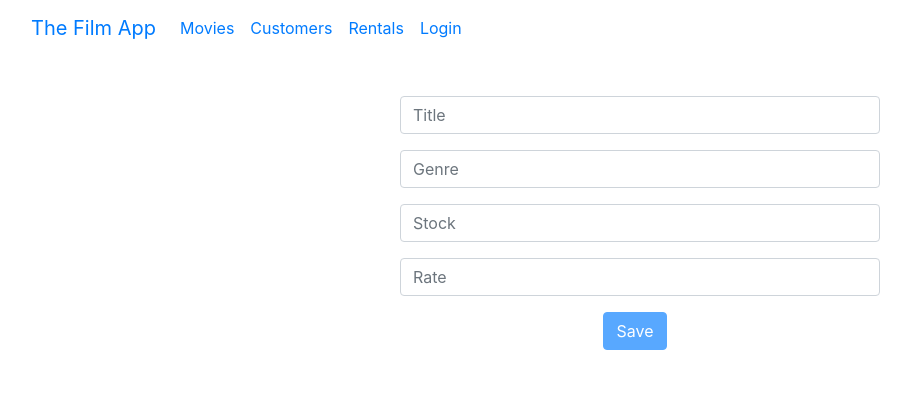
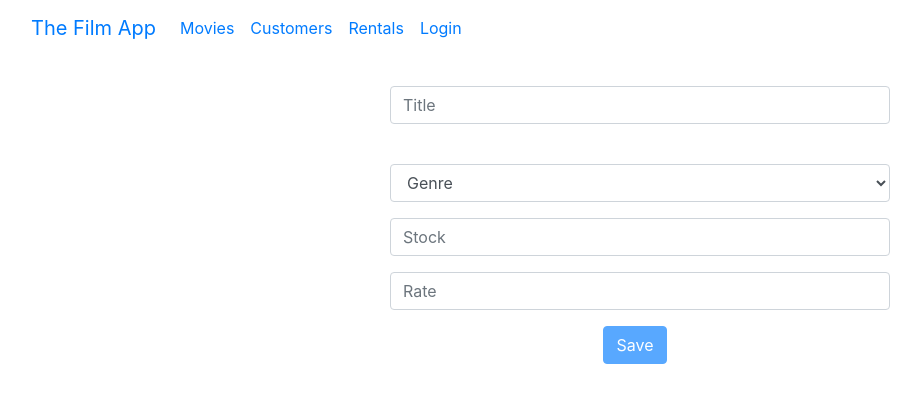
Before and after one commit to anishdass/Vidly, a React (Create React App) app: page /movies/new in a window 1280 px wide. Shown: the top 402 px of the page, without its empty margins (0-921 px from the left). Built offline with nearby package versions, Linux system fonts and the light colour scheme.

Commit message:
Added a movie form

```diff
--- a/public/index.html
+++ b/public/index.html
@@ -2,13 +2,12 @@
 <html lang="en">
   <head>
     <meta charset="utf-8" />
-    <link rel="icon" href="%PUBLIC_URL%/favicon.ico" />
+    <link rel="icon" type="image/png" href="%PUBLIC_URL%/logo.png" />
     <meta name="viewport" content="width=device-width, initial-scale=1" />
     <meta name="theme-color" content="#000000" />
     <meta
       name="description"
-      content="Web site created using create-react-app"
-    />
+      content="Web site created using create-react-app" />
     <link rel="apple-touch-icon" href="%PUBLIC_URL%/logo192.png" />
     <!--
       manifest.json provides metadata used when your web app is installed on a
--- a/src/component/common/form.jsx
+++ b/src/component/common/form.jsx
@@ -1,6 +1,7 @@
 import React, { Component } from "react";
 import Joi from "joi-browser";
 import Input from "./input";
+import Select from "./select";
 
 class Form extends Component {
   state = {
@@ -60,6 +61,19 @@ class Form extends Component {
     );
   }
 
+  renderSelect(name, label, options) {
+    const { data, errors } = this.state;
+    return (
+      <Select
+        name={name}
+        vaue={data[name]}
+        options={options}
+        onChange={this.handleChange}
+        error={errors[name]}
+      />
+    );
+  }
+
   renderInput(name, label) {
     const { data, errors } = this.state;
     return (
@@ -68,8 +82,8 @@ class Form extends Component {
         value={data[name]}
         placeholder={label}
         onChange={this.handleChange}
+        error={errors[name]}
         className='form-control'
-        error={errors[name]}
       />
     );
   }
--- /dev/null
+++ b/src/component/common/select.jsx
@@ -0,0 +1,18 @@
+const Select = ({ name, label, options, error, ...rest }) => {
+  return (
+    <div className='form-group custom-form-group'>
+      <label htmlFor={name}>{label}</label>
+      <select name={name} id={name} {...rest} className='form-control'>
+        <option value=''>Genre</option>
+        {options.map((option) => (
+          <option key={option._id} value={option._id}>
+            {option.name}
+          </option>
+        ))}
+      </select>
+      {error && <div className='alert alert-danger'>{error}</div>}
+    </div>
+  );
+};
+
+export default Select;
--- a/src/component/movie-form.jsx
+++ b/src/component/movie-form.jsx
@@ -1,7 +1,8 @@
 import React from "react";
 import Form from "./common/form";
 import Joi from "joi-browser";
-import { Link } from "react-router-dom";
+import { getMovie, saveMovie } from "../services/fakeMovieService";
+import { getGenres } from "../services/fakeGenreService";
 
 class MovieForm extends Form {
   state = {
@@ -13,16 +14,27 @@ class MovieForm extends Form {
   schema = {
     _id: Joi.string(),
     title: Joi.string().required().label("Title"),
-    genreId: Joi.string()
+    genreId: Joi.string().required().label("Genre"),
+    numberInStock: Joi.number()
+      .min(0)
+      .max(100)
       .required()
-      .valid("Comedy", "Action", "Thriller")
-      .label("Genre"),
-    numberInStock: Joi.number().max(10).required().label("Stock"),
-    dailyRentalRate: Joi.number().max(10).required().label("Rate"),
+      .label("Number In Stock"),
+    dailyRentalRate: Joi.number()
+      .min(0)
+      .max(10)
+      .required()
+      .label("Daily Rental Rate"),
   };
 
+  componentDidMount() {
+    let genres = getGenres().filter((genre) => genre.name != "All Genres");
+    this.setState({ genres });
+  }
+
   doSubmit = () => {
-    console.log(this.state);
+    saveMovie(this.state.data);
+    this.props.history.push("/movies");
   };
 
   render() {
@@ -30,9 +42,9 @@ class MovieForm extends Form {
       <div>
         <form onSubmit={this.handleSubmit} className='form'>
           {this.renderInput("title", "Title")}
-          {this.renderInput("genre", "Genre")}
-          {this.renderInput("stock", "Stock")}
-          {this.renderInput("rate", "Rate")}
+          {this.renderSelect("genreId", "Genre", this.state.genres)}
+          {this.renderInput("numberInStock", "Stock")}
+          {this.renderInput("dailyRentalRate", "Rate")}
           {this.renderButton("Save")}
         </form>
       </div>
@@ -41,3 +53,20 @@ class MovieForm extends Form {
 }
 
 export default MovieForm;
+
+//   const movieId = this.props.match.params.id;
+//   if (movieId === "new") return;
+
+//   const movie = getMovie(movieId);
+
+//   this.setState({ data: this.mapToViewModel(movie) });
+// }
+
+// mapToViewModel(movie) {
+//   return {
+//     _id: movie._id,
+//     title: movie.title,
+//     genreId: movie.genre._id,
+//     numberInStock: movie.numberInStock,
+//     dailyRentalRate: movie.dailyRentalRate,
+//   };
--- a/src/component/movies.jsx
+++ b/src/component/movies.jsx
@@ -7,6 +7,7 @@ import FilterBox from "./common/filterbox";
 import MoviesTable from "./moviestable";
 import _ from "lodash";
 import { Link } from "react-router-dom";
+import { saveMovie } from "../services/fakeMovieService";
 
 class Movies extends Component {
   state = {
@@ -85,15 +86,11 @@ class Movies extends Component {
           />
         </div>
         <div className='col'>
-          <button
-            type='add'
-            className='btn btn-primary button-spacing'
-            // onClick={this.handleAddMovies}
-          >
-            <Link to='/movies/new' className='no-underline'>
-              Add new movie
-            </Link>
-          </button>
+          <Link
+            to='/movies/new'
+            className='btn btn-primary button-spacing no-underline'>
+            Add new movie
+          </Link>
           <p>Showing {paginatedMovies.length} movies in the database.</p>
           <MoviesTable
             movies={paginatedMovies}
--- a/src/index.css
+++ b/src/index.css
@@ -23,7 +23,6 @@ code {
 
 .form {
   width: 500px;
-  padding: 10px;
   margin: 20px auto;
   text-align: center;
 }
--- a/src/services/fakeGenreService.js
+++ b/src/services/fakeGenreService.js
@@ -1,11 +1,10 @@
 export const genres = [
-  { _id: "1", name: "All Genres" },
-  { _id: "5b21ca3eeb7f6fbccd471818", name: "Action" },
-
-  { _id: "5b21ca3eeb7f6fbccd471814", name: "Comedy" },
-  { _id: "5b21ca3eeb7f6fbccd471820", name: "Thriller" }
+  { _id: "5b21ca3eeb7f6fbccd471810", name: "All Genres" },
+  { _id: "5b21ca3eeb7f6fbccd471811", name: "Action" },
+  { _id: "5b21ca3eeb7f6fbccd471812", name: "Comedy" },
+  { _id: "5b21ca3eeb7f6fbccd471813", name: "Thriller" },
 ];
 
 export function getGenres() {
-  return genres.filter(g => g);
+  return genres.filter((g) => g);
 }
--- a/src/services/fakeMovieService.js
+++ b/src/services/fakeMovieService.js
@@ -84,13 +84,7 @@ export function saveMovie(movie) {
   movieInDb.dailyRentalRate = movie.dailyRentalRate;
 
   if (!movieInDb._id) {
-    movieInDb._id = randomstring({
-      length: 15,
-      numeric: true,
-      letters: true,
-      special: false,
-      exclude: ["a", "b", "1"],
-    });
+    movieInDb._id = Date.now().toString();
     movies.push(movieInDb);
   }
 
```
Also changed, not shown: public/logo.png (added).
